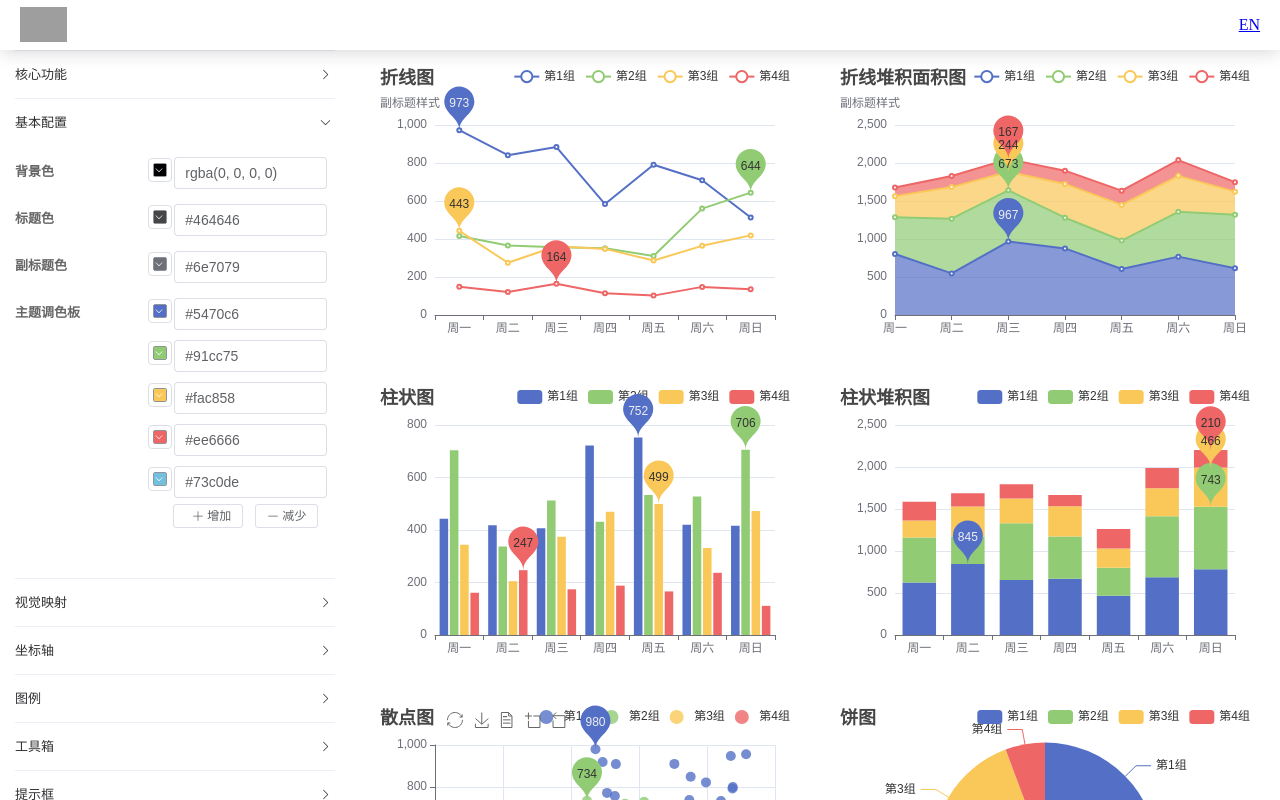
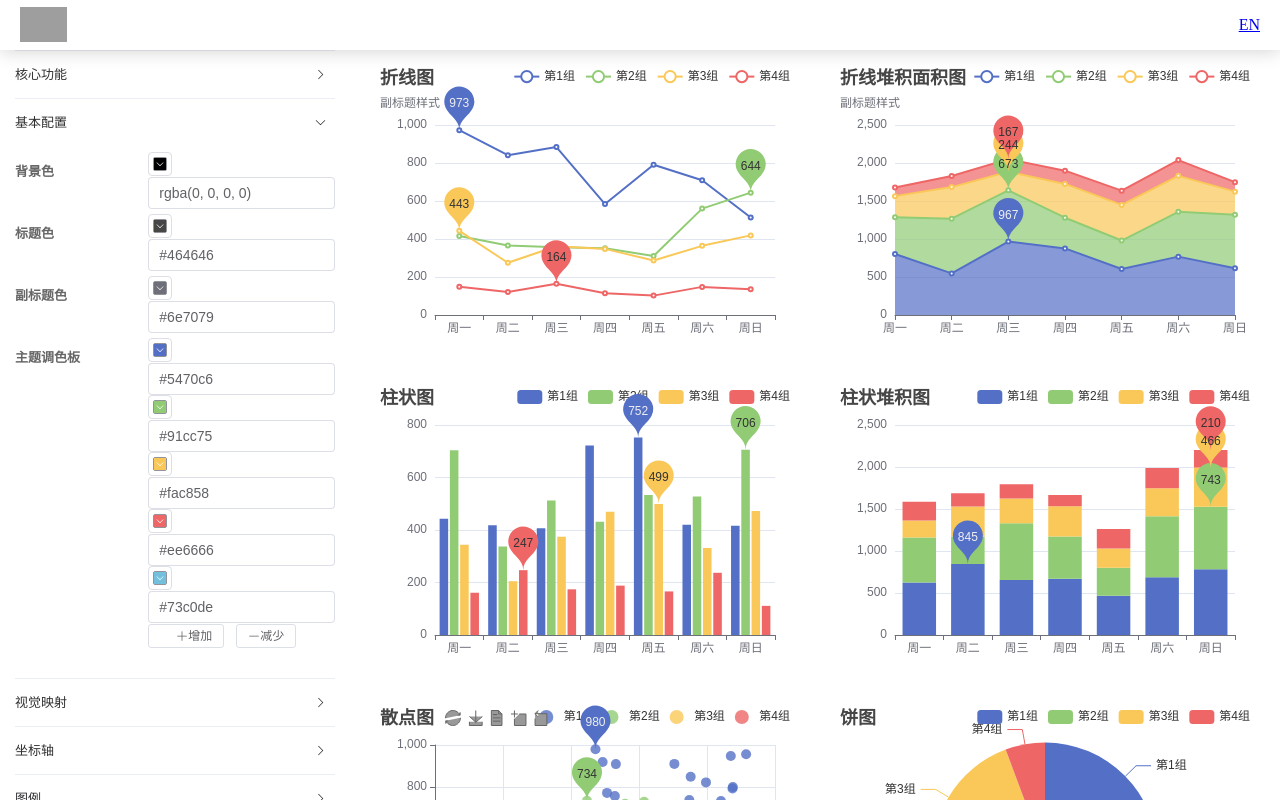
Before and after one commit to apache/echarts-theme-builder, a Vue app: page / in a window 1280 px wide. Both pictures are taken after a click on the button "基本配置". Shown: the top 800 px of the page. Built offline with nearby package versions, Linux system fonts and the light colour scheme; grey boxes are pictures that could not be loaded.

Commit message:
fix: color picker

```diff
--- a/package.json
+++ b/package.json
@@ -24,7 +24,7 @@
     "dependencies": {
         "@element-plus/icons-vue": "^1.1.4",
         "echarts": "^5.3.1",
-        "element-plus": "^2.1.9",
+        "element-plus": "^2.1.10",
         "lodash": "^4.17.19",
         "vue": "^3.2.32",
         "vue-i18n": "^9.1.9"
--- a/src/App.vue
+++ b/src/App.vue
@@ -1,7 +1,7 @@
 <template>
   <el-container>
     <el-aside width="350px">
-      <EConfig @configChange="onConfigChange"></EConfig>
+      <EConfig @configChange="onConfigChange" ref="config"></EConfig>
     </el-aside>
     <el-main>
       <EPreview ref="preview"></EPreview>
@@ -14,10 +14,21 @@ import { ref } from 'vue';
 import EConfig from './components/EConfig.vue';
 import EPreview from './components/EPreview.vue';
 
-let preview = ref<EPreview>(null);
+const preview = ref<EPreview>(null);
+const config = ref<EConfig>(null);
 
-function onConfigChange(theme) {
+setTimeout(() => {
+  if (config.value) {
+    renderPreview(config.value.getTheme());
+  }
+});
+
+function onConfigChange(theme: object) {
   console.log('onConfigChange');
+  renderPreview(theme);
+}
+
+function renderPreview(theme: object) {
   preview.value?.render(theme);
 }
 </script>
--- a/src/components/EColorPicker.vue
+++ /dev/null
@@ -1,69 +0,0 @@
-<template>
-  <div>
-    <div v-if="props.multiple">
-      <div v-for="item in colors" v-bind:key="item.name">
-        <div class="color-picker">
-          <el-color-picker v-model="item.value" size="small"></el-color-picker>
-        </div>
-        <div class="color-input">
-          <el-input size="medium" v-model="item.value"></el-input>
-        </div>
-      </div>
-      <div class="color-operations">
-        <el-button v-on:click="addColor" icon="el-icon-plus" size="small">
-          <el-icon><plus /></el-icon>
-          增加
-        </el-button>
-        <el-button v-on:click="addColor" size="small">
-          <el-icon><minus /></el-icon>
-          减少
-        </el-button>
-      </div>
-    </div>
-    <div v-else>
-      <div class="color-picker">
-        <el-color-picker v-model="props.value" size="small"></el-color-picker>
-      </div>
-      <div class="color-input">
-        <el-input size="medium" v-model="props.value"></el-input>
-      </div>
-    </div>
-  </div>
-</template>
-
-<script setup lang="ts">
-// import { defineProps } from 'vue';
-
-const props = defineProps(['value', 'multiple']);
-const colors = props.multiple
-  ? (props.value || []).map((item: string) => {
-      return {
-        value: item
-      };
-    })
-  : [];
-</script>
-
-<style>
-.color-picker {
-  display: inline-block;
-  text-align: right;
-  padding: 2px 2px 0 0;
-}
-
-.color-input {
-  display: inline-block;
-  margin: 5px 0;
-  width: calc(100% - 34px);
-}
-
-.el-icon {
-  width: auto;
-  margin-right: 3px;
-}
-
-.color-operations {
-  margin-left: 25px;
-  margin-bottom: 20px;
-}
-</style>
--- a/src/components/EConfig.vue
+++ b/src/components/EConfig.vue
@@ -91,13 +91,49 @@
             >
             </el-option>
           </el-select>
-          <EColorPicker
-            v-else-if="item.type === 'color'"
-            :value="item.value"
-            :multiple="item.multipleColor"
-            @change="onConfigChange()"
-          >
-          </EColorPicker>
+          <div v-else-if="item.type === 'color'">
+            <div v-if="item.multipleColor">
+              <div v-for="(v, id) in item.value" v-bind:key="v.key">
+                <div class="color-picker">
+                  <el-color-picker
+                    v-model="item.value[id]"
+                    size="small"
+                    @change="onColorChange"
+                  >
+                  </el-color-picker>
+                </div>
+                <div class="color-input">
+                  <el-input size="medium" v-model="item.value[id]"></el-input>
+                </div>
+              </div>
+              <div class="color-operations">
+                <el-button
+                  v-on:click="addColor"
+                  icon="el-icon-plus"
+                  size="small"
+                >
+                  <el-icon><plus /></el-icon>
+                  增加
+                </el-button>
+                <el-button v-on:click="addColor" size="small">
+                  <el-icon><minus /></el-icon>
+                  减少
+                </el-button>
+              </div>
+            </div>
+            <div v-else>
+              <div class="color-picker">
+                <el-color-picker
+                  v-model="item.value"
+                  size="small"
+                  @change="onColorChange"
+                ></el-color-picker>
+              </div>
+              <div class="color-input">
+                <el-input size="medium" v-model="item.value"></el-input>
+              </div>
+            </div>
+          </div>
           <el-input
             v-else
             size="medium"
@@ -113,10 +149,12 @@
 <script setup lang="ts">
 import { ref } from 'vue';
 import { useI18n } from 'vue-i18n';
-import EColorPicker from './EColorPicker.vue';
 import { themeConfigs } from '../data/themeConfigs';
 
 const emit = defineEmits(['configChange']);
+defineExpose({
+  getTheme
+});
 
 const configs = ref(themeConfigs);
 const columnSize = {
@@ -124,8 +162,12 @@ const columnSize = {
   right: 14
 };
 
-function onConfigChange() {
-  emit('configChange', getTheme());
+function onColorChange(value: string) {
+  console.log('color change', value);
+}
+
+function onConfigChange(value: string) {
+  emit('configChange', value);
 }
 
 function getTheme() {
@@ -152,6 +194,7 @@ function getTheme() {
       }
     }
   }
+  console.log(theme);
   return theme;
 }
 </script>
--- a/src/components/EPreview.vue
+++ b/src/components/EPreview.vue
@@ -24,28 +24,29 @@ defineExpose({
 const charts: echarts.ECharts[] = [];
 
 const options = getPreviewOptions(4);
-setTimeout(() => {
-  for (let i = 0; i < options.length; ++i) {
-    const option = options[i];
-    const el = document.getElementById('chart-' + i);
-    if (el) {
-      const chart = echarts.init(el);
-      chart.setOption(option as any);
-      charts.push(chart);
-    }
-  }
-});
+// setTimeout(() => {
+//   for (let i = 0; i < options.length; ++i) {
+//     const option = options[i];
+//     const el = document.getElementById('chart-' + i);
+//     if (el) {
+//       const chart = echarts.init(el);
+//       chart.setOption(option as any);
+//       charts.push(chart);
+//     }
+//   }
+// });
 
 function render(theme: object) {
+  console.log(theme);
   echarts.registerTheme('custom', theme);
   for (let i = 0; i < options.length; ++i) {
     if (charts[i]) {
       charts[i].dispose();
-      const el = document.getElementById('chart-' + i);
-      if (el) {
-        charts[i] = echarts.init(el, 'custom');
-        charts[i].setOption(options[i] as any);
-      }
+    }
+    const el = document.getElementById('chart-' + i);
+    if (el) {
+      charts[i] = echarts.init(el, 'custom');
+      charts[i].setOption(options[i] as any);
     }
   }
 }
```
Also changed, not shown: 1 other file (tests, documents, lock files or other folders).
